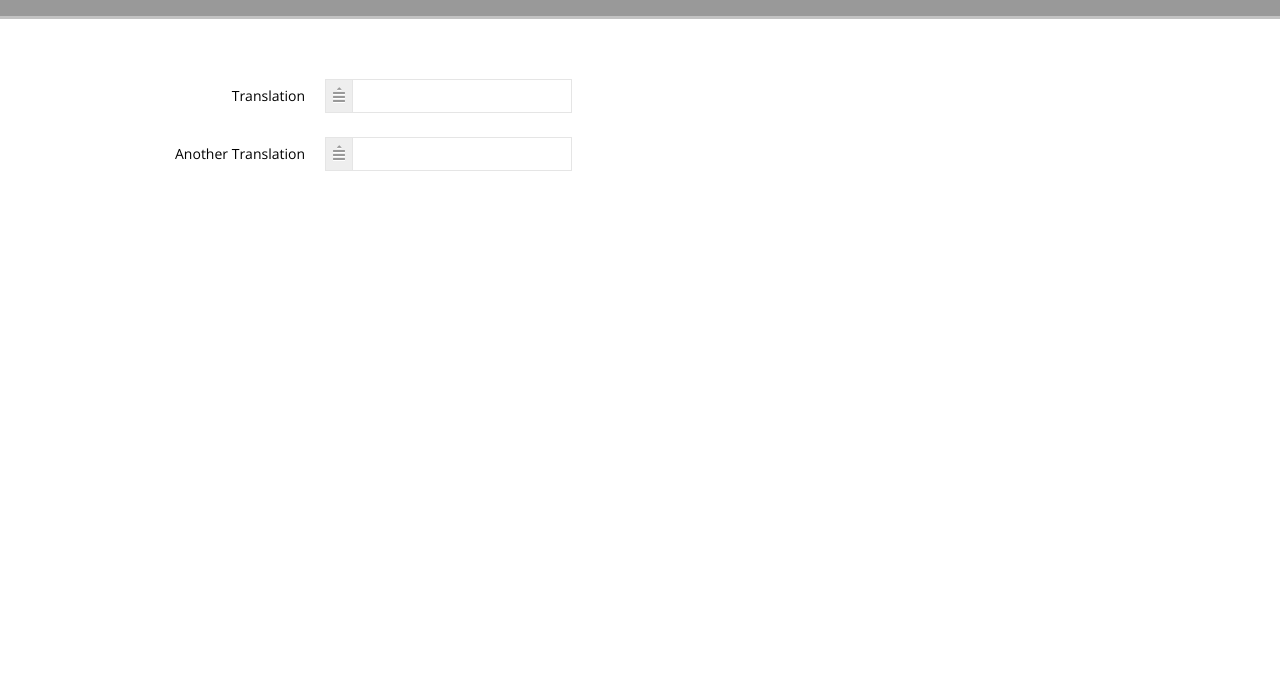
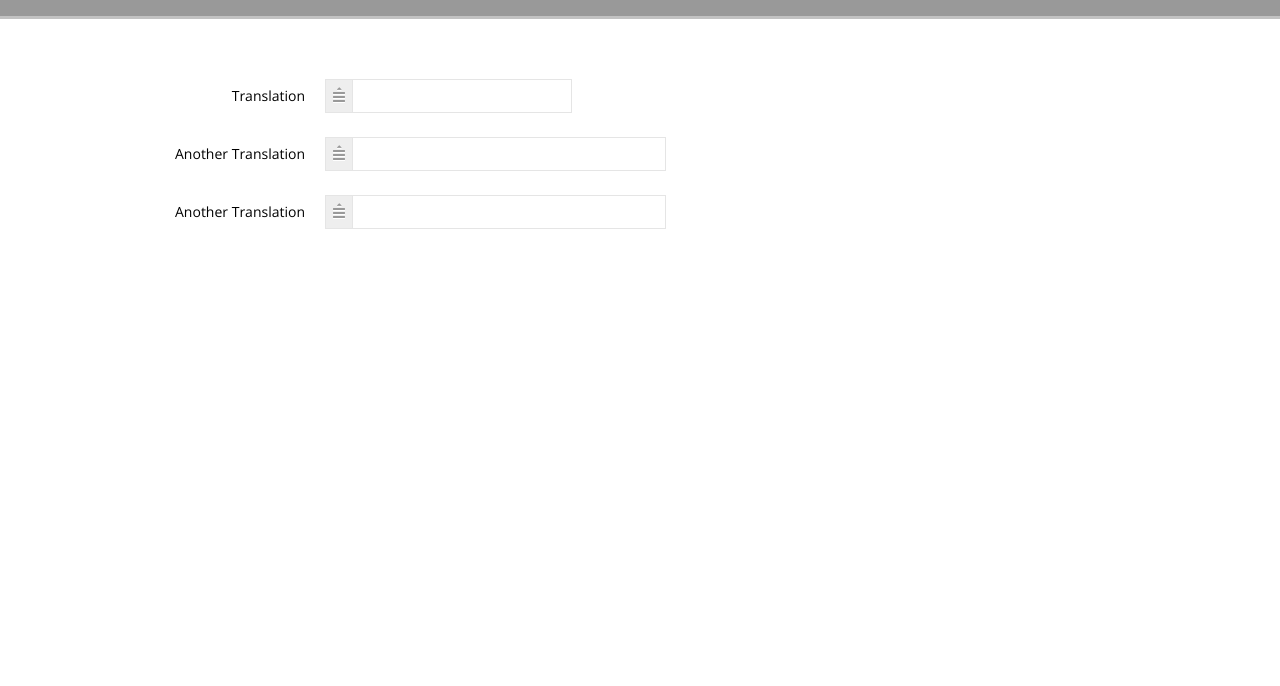
Before and after one commit to balmor/TranslationWidget, a plain HTML site: page index.html in a window 1280 px wide. Shown: the part 114-800 px from the top of the page. Drawn offline with nearby package versions, Linux system fonts and the light colour scheme.

Commit message:
added more fields

```diff
--- a/index.html
+++ b/index.html
@@ -59,6 +59,15 @@
 
                         </div>
                     </div>
+
+                    <div class="control-group">
+                        <label class="control-label">Another Translation</label>
+                        <div class="controls">
+
+                            <input type="text" class="m-wrap large lang-translation" name="test3" disabled />
+
+                        </div>
+                    </div>
                 </form>
 
             </div>
--- a/less/form-widget.less
+++ b/less/form-widget.less
@@ -1,6 +1,6 @@
 /**
  *
- * Styels for Translation Fields
+ * Styles for Translation Fields
  *
  * @author      Damian Duda <dduda@nexway.com>
  *
--- a/less/main.less
+++ b/less/main.less
@@ -82,6 +82,10 @@ input[type="text"], textarea {
     line-height: 20px;
     outline: 0;
     vertical-align: top;
+
+    &.large {
+        width: 300px;
+    }
 
 
 
```
